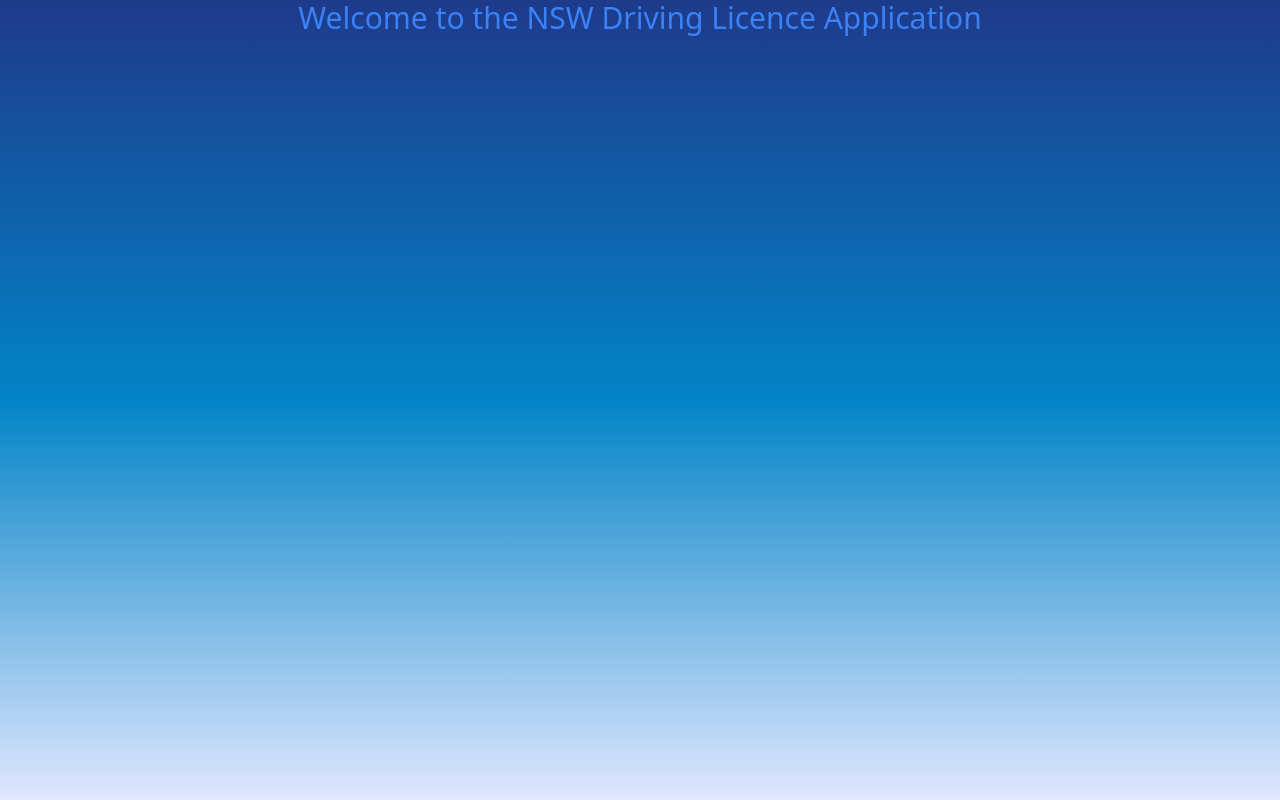
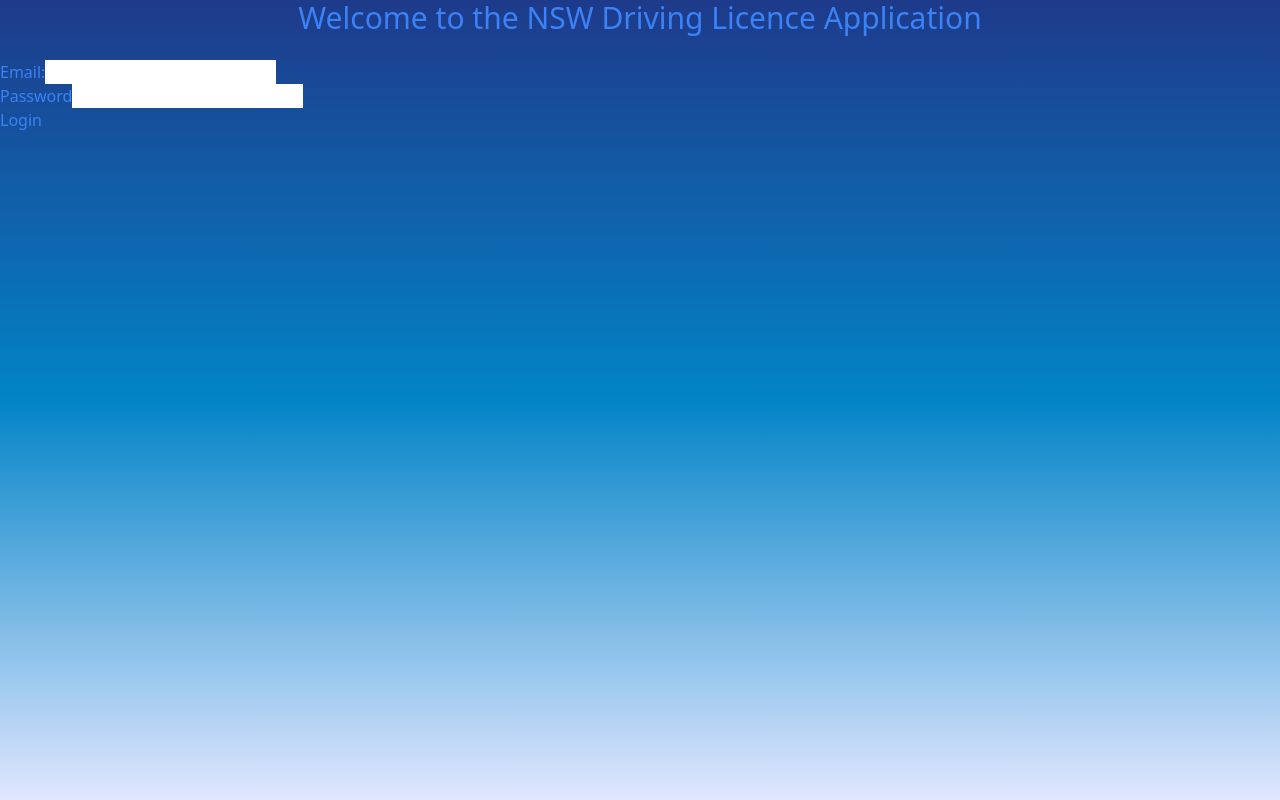
Before and after one commit to KevinViereck/snswlicenceapp, a React (Create React App) app: page /login in a window 1280 px wide. Built offline with nearby package versions, Linux system fonts and the light colour scheme.

Commit message:
editinglogin

```diff
--- a/src/App.jsx
+++ b/src/App.jsx
@@ -2,6 +2,7 @@
 import {Routes, Route, Link} from 'react-router-dom'
 import Register from './registration/Register'
 import HomePage from './HomePage';
+import Login from './logbook/Login';
 
 function App() {
   return (
@@ -14,6 +15,7 @@
       <Routes>
         <Route path="/" element={< HomePage />} />
         <Route path="/register" element={< Register />} />
+        <Route path="/login" element={<Login/>} />
 
       </Routes>
     </div>
--- a/src/logbook/Login.jsx
+++ b/src/logbook/Login.jsx
@@ -31,7 +31,7 @@
                 <input type="password" value={password} onChange ={(e) => setPassword(e.target.value)} />
             </div>
             <div>
-                <button> Login </button>
+                <button onClick={getLogin}> Login </button>
             </div>
         </>
     )
```
